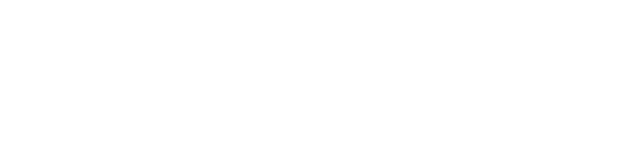
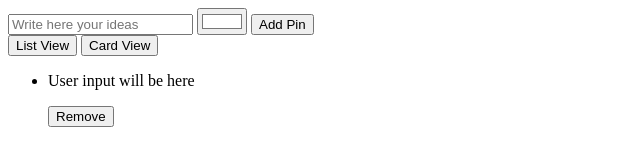
Before and after one commit to alevanella-boop/MAInD-Creative-Coding-Findations-2025, a plain HTML site: page SUBMISSIONS/EXERCISE 1/index.html in a window 1280 px wide. Shown: the whole page, without its empty margins (0-640 px from the left). Drawn offline with Linux system fonts and the light colour scheme.

Commit message:
general html structure done

```diff
--- a/SUBMISSIONS/EXERCISE 1/index.html
+++ b/SUBMISSIONS/EXERCISE 1/index.html
@@ -10,7 +10,37 @@
 
 </head>
 <body>
+    <header>
+         <input type="text" id="text-input" placeholder="Write here your ideas">
+         <input type="color" id="color-input" value="#ffffff">
+         <button id="btn-add">Add Pin</button>
+         <nav>
+            <button id="btn_list">
+                List View
+
+            </button>
+
+            <button id="btn_card">
+                Card View
+
+            </button>
+        </nav>
+
+    </header>
 
 
+    <main>
+
+        <ul>
+            <li>
+                <p>
+                    User input will be here
+                </p>
+                <button id="btn-delete">Remove</button>
+            </li>
+
+        </ul>
+
+    </main>
 </body>
 </html>
```
